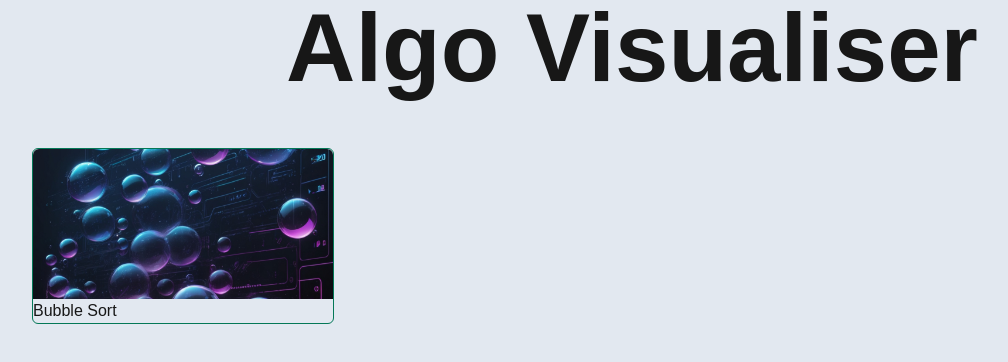
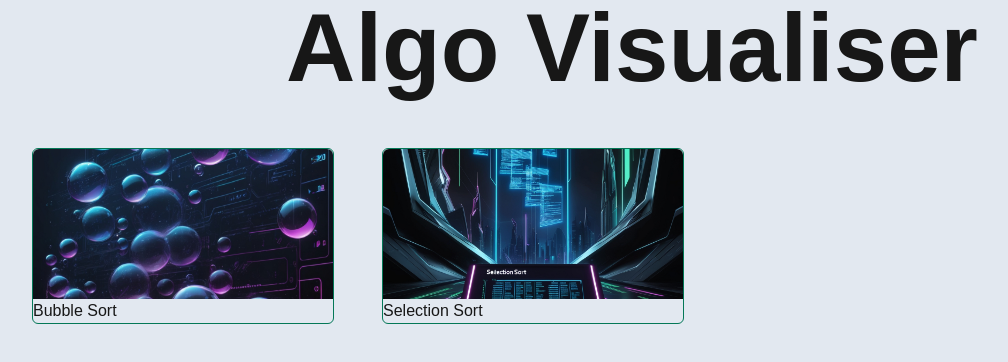
Before and after one commit to Himj266/algoVisualiser, a Next.js app: page / in a window 1280 px wide. Shown: the top 362 px of the page, without its empty margins (8-1016 px from the left). Built offline with nearby package versions, Linux system fonts and the light colour scheme.

Commit message:
fix styling and add selection sort metadata

```diff
--- a/src/components/algoCards/AlgoCards.tsx
+++ b/src/components/algoCards/AlgoCards.tsx
@@ -8,10 +8,16 @@ const ALGORITHMS = [
     url: "/bubble-sort",
     imageSrc: "/images/bubbleSort.jpg",
   },
+  {
+    name: "Selection Sort",
+    id: "selectionSort",
+    url: "/selection-sort",
+    imageSrc: "/images/selectionSort.jpg",
+  },
 ];
 
 export const AlgoCards = () => (
-  <div className="flex gap-4 p-10">
+  <div className="flex gap-12 p-10">
     {ALGORITHMS.map(({ name, id, url, imageSrc }) => (
       <AlgoCard key={id} name={name} url={url} imageSrc={imageSrc} />
     ))}
```
Also changed, not shown: public/images/selectionSort.jpg (added).
